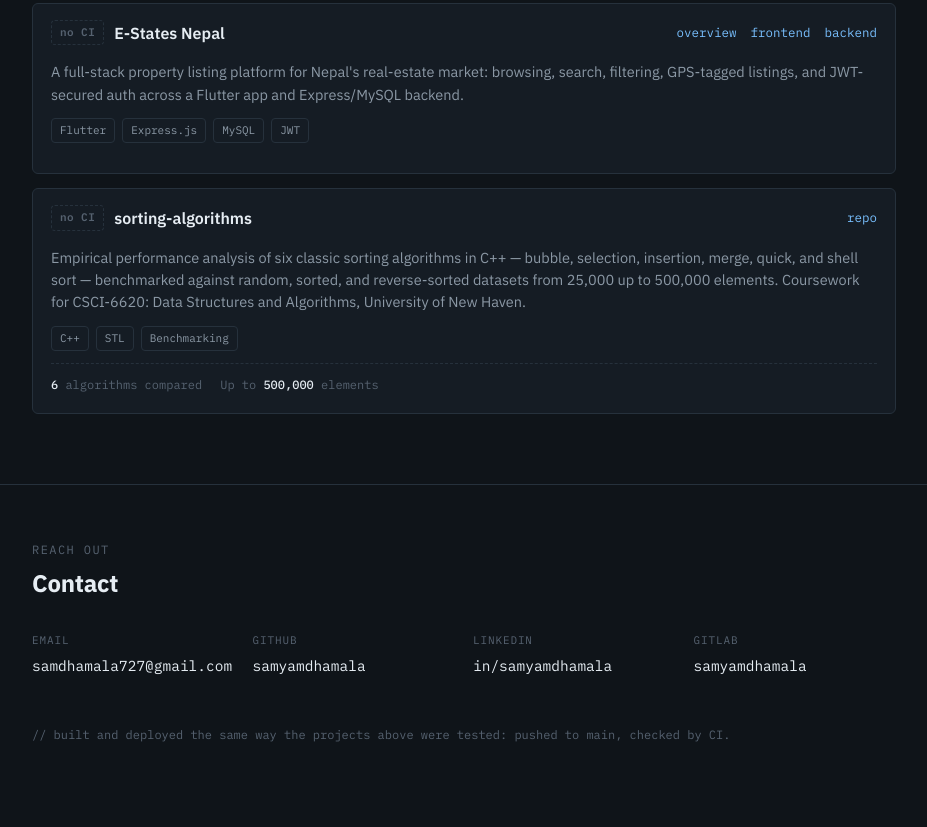
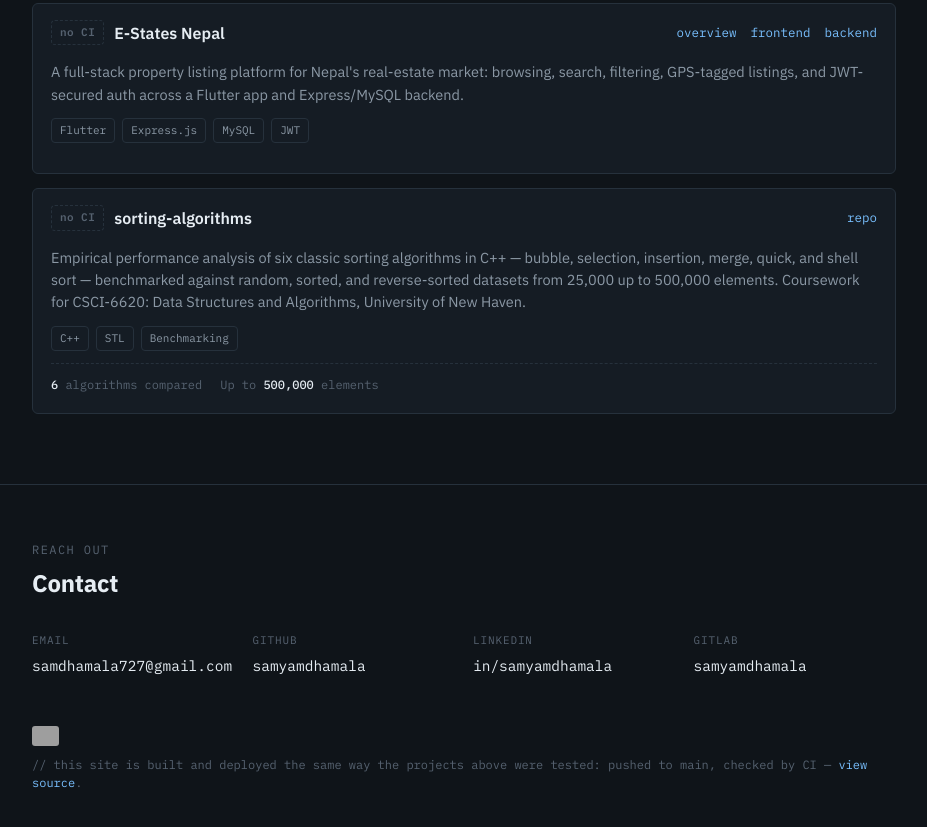
Before and after one commit to samyamdhamala/samportfolio, a plain HTML site: page index.html in a window 1280 px wide. Shown: the part 2881-3708 px from the top of the page, without its empty margins (176-1103 px from the left). Drawn offline with Linux system fonts and the light colour scheme; grey boxes are pictures that could not be loaded.

Commit message:
Add live CI badge for this repo's own workflow in the footer
Mirrors the project-card badges so the site practices what it shows.

```diff
--- a/index.html
+++ b/index.html
@@ -307,7 +307,12 @@
         <div class="v"><a href="https://gitlab.com/samyamdhamala" target="_blank" rel="noopener">samyamdhamala</a></div>
       </div>
     </div>
-    <div class="foot-note">// built and deployed the same way the projects above were tested: pushed to main, checked by CI.</div>
+    <div class="foot-note">
+      <a class="ci-badge" href="https://github.com/samyamdhamala/samportfolio/actions" target="_blank" rel="noopener" title="Live CI status for this site">
+        <img src="https://img.shields.io/github/actions/workflow/status/samyamdhamala/samportfolio/ci.yml?branch=main&label=CI&style=flat-square&color=3FB950&labelColor=151C24" alt="CI status: samportfolio">
+      </a>
+      <span>// this site is built and deployed the same way the projects above were tested: pushed to main, checked by CI — <a href="https://github.com/samyamdhamala/samportfolio" target="_blank" rel="noopener">view source</a>.</span>
+    </div>
   </div>
 </footer>
 
--- a/styles.css
+++ b/styles.css
@@ -146,7 +146,10 @@ footer{ padding: 56px 0 72px; border-bottom: none; }
 .contact-item .k{ font-size: 11px; color: var(--text-faint); text-transform:uppercase; letter-spacing:0.08em; margin-bottom:6px; }
 .contact-item .v a, .contact-item .v{ font-size: 14.5px; color: var(--text); }
 .contact-item .v a:hover{ color: var(--link); }
-.foot-note{ margin-top: 48px; font-family: var(--mono); font-size: 12px; color: var(--text-faint); }
+.foot-note{
+  margin-top: 48px; font-family: var(--mono); font-size: 12px; color: var(--text-faint);
+  display:flex; align-items:center; gap: 10px; flex-wrap: wrap;
+}
 
 /* ---------- case study page ---------- */
 .back-link{ font-family: var(--mono); font-size: 12.5px; color: var(--text-dim); display:inline-flex; align-items:center; gap:6px; }
```
